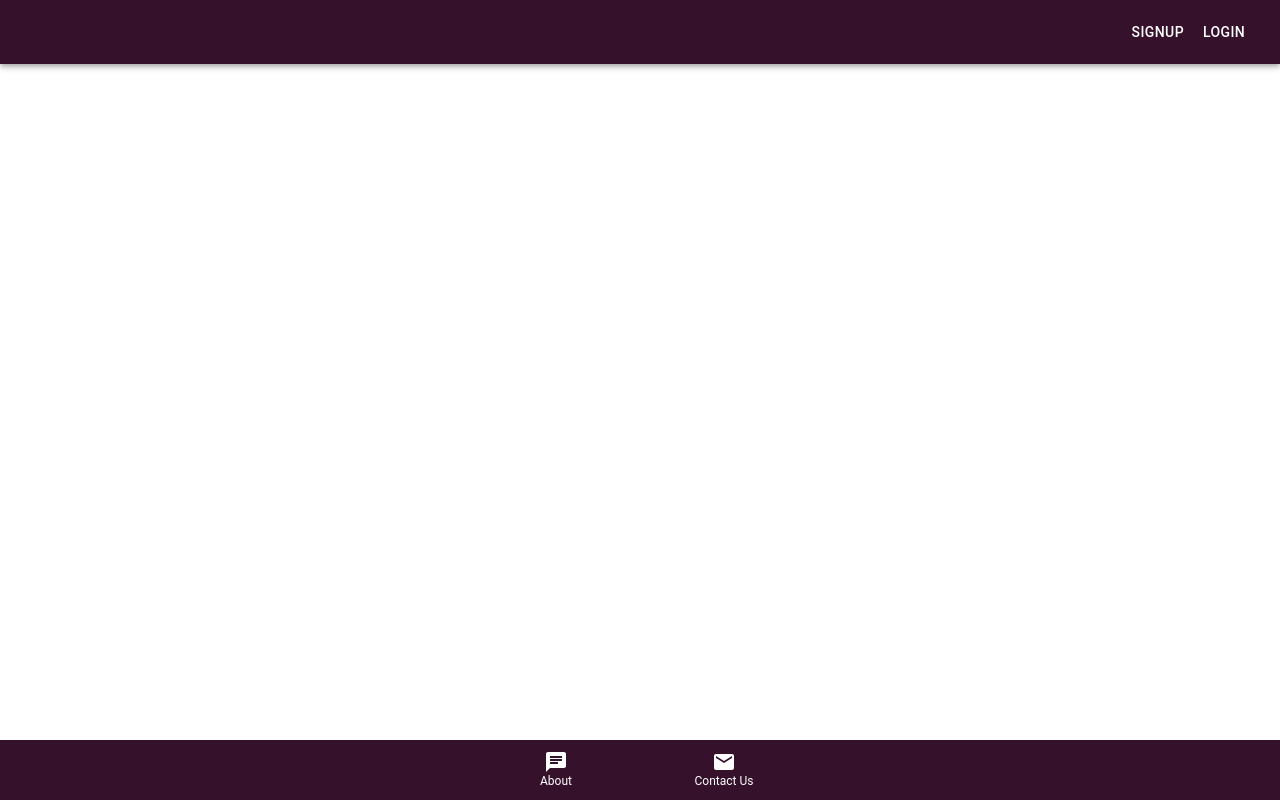
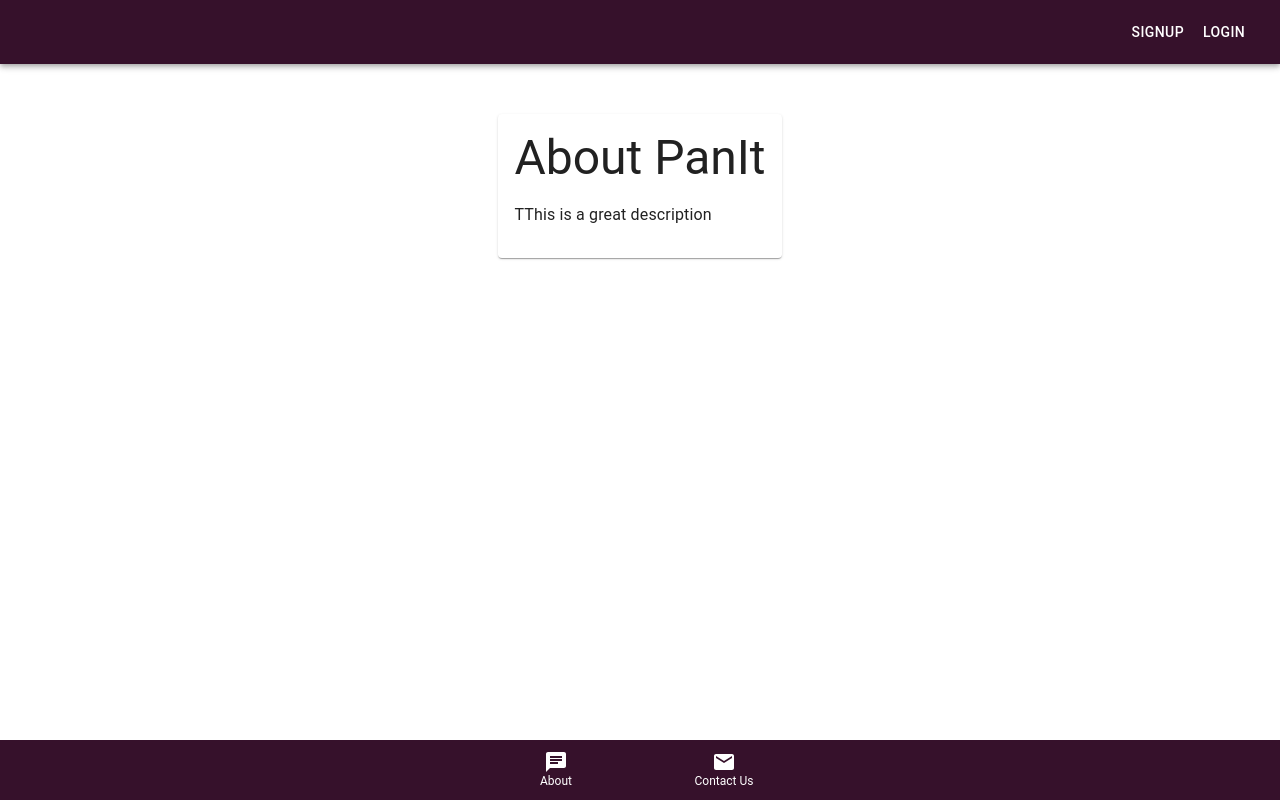
Before and after one commit to kcarrel/Video_generator, a React (Create React App) app: page /about in a window 1280 px wide. Built offline with nearby package versions, Linux system fonts and the light colour scheme.

Commit message:
add an about page

```diff
--- a/src/App.js
+++ b/src/App.js
@@ -5,6 +5,8 @@ import Signup from './components/Signup'
 import BottomNavigationBar from './components/BottomNavigationBar'
 
 import Home from './components/Home'
+import About from './components/About'
+
 import HomeBar from './components/HomeBar'
 import LoggedInBar from './components/LoggedInBar'
 
@@ -119,6 +121,8 @@ class App extends Component {
           handleChangeLogin={this.handleChangeLogin}
           handleLogin={this.handleLogin} />}
         />
+        <Route exact path='/about' render={(props) => <About {...props} toggleLogin={this.toggleLogin} loggedIn={this.state.loggedIn} />} />
+
         <Route exact path='/signup' render={(props) => <Login {...props} email={this.state.email}
           password={this.state.password}
           handleChangeLogin={this.handleChangeLogin}
--- /dev/null
+++ b/src/components/About.js
@@ -0,0 +1,78 @@
+import React, { Component } from 'react'
+import PropTypes from 'prop-types';
+import { withStyles } from '@material-ui/core/styles';
+import Card from '@material-ui/core/Card';
+import CardActionArea from '@material-ui/core/CardActionArea';
+import CardContent from '@material-ui/core/CardContent';
+import Typography from '@material-ui/core/Typography';
+import Grid from '@material-ui/core/Grid';
+
+const styles = {
+  main: {
+    display: 'block', // Fix IE 11 issue.
+      width: 700,
+      marginLeft: 'auto',
+      marginRight: 'auto',
+  },
+  card: {
+    maxWidth: 900,
+    alignContent: 'center',
+    justify: 'center',
+    marginTop: 50,
+    display: 'flex',
+    flexDirection: 'column',
+    alignItems: 'center',
+    textAlign: 'left'
+  },
+  media: {
+    // ⚠️ object-fit is not supported by IE 11.
+    objectFit: 'cover',
+    padding: 50
+  },
+};
+
+class About extends Component {
+  render() {
+
+    const { classes } = this.props;
+    return (
+    <main className={classes.main}>
+      <Grid
+        container spacing={24}
+        direction="column"
+        justify="center"
+        alignItems="center"
+      >
+      <Grid
+        item
+        justify="center"
+        alignItems="center"
+        >
+      <Card style={{height: '50%'}}className={classes.card}>
+        <CardActionArea>
+          <CardContent>
+            <Typography gutterBottom variant="h3" component="h2">
+              About PanIt
+            </Typography>
+            <Typography component="p">
+              TThis is a great description
+            </Typography>
+            <br></br>
+            </CardContent>
+          </CardActionArea>
+        </Card>
+
+
+      </Grid>
+    </Grid>
+
+    </main>
+    );
+  }
+}
+
+About.propTypes = {
+  classes: PropTypes.object.isRequired,
+};
+
+export default withStyles(styles)(About);
```
